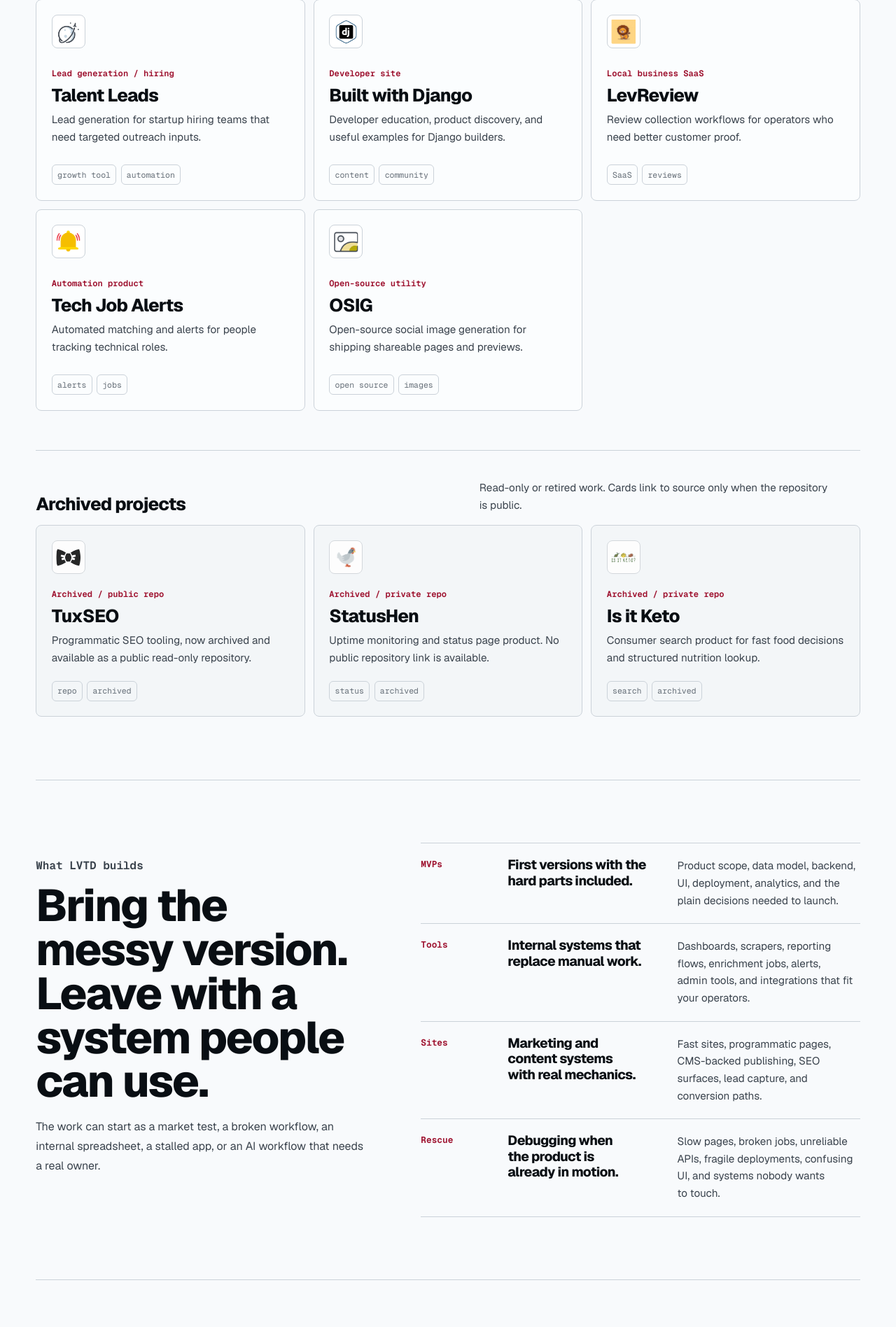
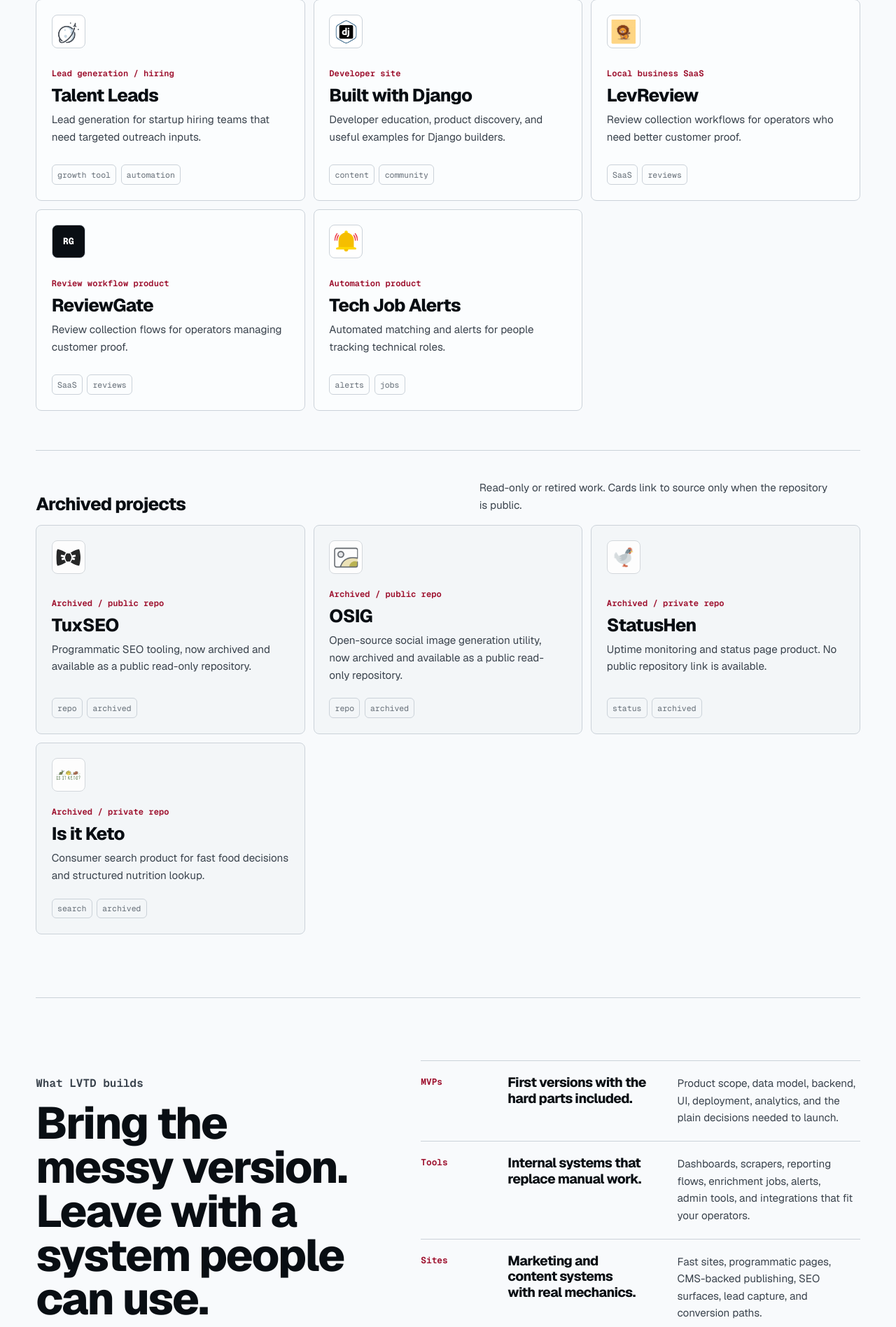
Before and after one commit to LVTD-LLC/lvtd-site, a Django app: template website/templates/website/home.html in a window 1280 px wide. Shown: the part 2626-4522 px from the top of the page at 70% size. Run offline with Django 5.2, Linux system fonts and the light colour scheme; the template is opened without the code that fills it: most values are stand-ins (such as "Sample title", 1, 10 or a date in 2020); style sheets or scripts are compiled from the project's sources.

Commit message:
feat: update project listings

```diff
--- a/website/templates/website/home.html
+++ b/website/templates/website/home.html
@@ -309,6 +309,23 @@
         </li>
 
         <li class="project-card-slot">
+        <a class="project-card" href="https://reviewgate.lvtd.dev/?ref=lvtd.dev&amp;utm_source=lvtd.dev">
+          <span class="project-media">
+            <span class="project-mark" aria-hidden="true">RG</span>
+          </span>
+          <span class="project-copy">
+            <span class="project-meta">Review workflow product</span>
+            <strong>ReviewGate</strong>
+            <span>Review collection flows for operators managing customer proof.</span>
+          </span>
+          <span class="project-tags" aria-label="ReviewGate categories">
+            <span>SaaS</span>
+            <span>reviews</span>
+          </span>
+        </a>
+        </li>
+
+        <li class="project-card-slot">
         <a class="project-card" href="https://gettjalerts.com?ref=lvtd.dev&amp;utm_source=lvtd.dev">
           <span class="project-media">
             <img src="{% static 'images/logos/techjobalerts.png' %}" width="96" height="96" loading="lazy" decoding="async" alt="Tech Job Alerts logo" class="project-logo" />
@@ -321,23 +338,6 @@
           <span class="project-tags" aria-label="Tech Job Alerts categories">
             <span>alerts</span>
             <span>jobs</span>
-          </span>
-        </a>
-        </li>
-
-        <li class="project-card-slot">
-        <a class="project-card" href="https://osig.app?ref=lvtd.dev&amp;utm_source=lvtd.dev">
-          <span class="project-media">
-            <img src="{% static 'images/logos/osig.png' %}" width="100" height="100" loading="lazy" decoding="async" alt="OSIG logo" class="project-logo" />
-          </span>
-          <span class="project-copy">
-            <span class="project-meta">Open-source utility</span>
-            <strong>OSIG</strong>
-            <span>Open-source social image generation for shipping shareable pages and previews.</span>
-          </span>
-          <span class="project-tags" aria-label="OSIG categories">
-            <span>open source</span>
-            <span>images</span>
           </span>
         </a>
         </li>
@@ -362,6 +362,23 @@
             <span>Programmatic SEO tooling, now archived and available as a public read-only repository.</span>
           </span>
           <span class="project-tags" aria-label="TuxSEO categories">
+            <span>repo</span>
+            <span>archived</span>
+          </span>
+        </a>
+        </li>
+
+        <li class="project-card-slot">
+        <a class="project-card project-card-archived" href="https://github.com/LVTD-LLC/osig">
+          <span class="project-media">
+            <img src="{% static 'images/logos/osig.png' %}" width="100" height="100" loading="lazy" decoding="async" alt="OSIG logo" class="project-logo" />
+          </span>
+          <span class="project-copy">
+            <span class="project-meta">Archived / public repo</span>
+            <strong>OSIG</strong>
+            <span>Open-source social image generation utility, now archived and available as a public read-only repository.</span>
+          </span>
+          <span class="project-tags" aria-label="OSIG categories">
             <span>repo</span>
             <span>archived</span>
           </span>
--- a/website/tests.py
+++ b/website/tests.py
@@ -47,6 +47,7 @@ class HomePageTests(TestCase):
             "Talent Leads",
             "Built with Django",
             "LevReview",
+            "ReviewGate",
             "Tech Job Alerts",
             "Is it Keto",
             "OSIG",
@@ -58,6 +59,9 @@ class HomePageTests(TestCase):
         self.assertNotContains(response, "Cleanapp")
         self.assertContains(response, "https://github.com/LVTD-LLC")
         self.assertContains(response, "https://github.com/LVTD-LLC/tuxseo")
+        self.assertContains(response, "https://github.com/LVTD-LLC/osig")
+        self.assertContains(response, "https://reviewgate.lvtd.dev/")
+        self.assertNotContains(response, "https://osig.app?ref=lvtd.dev")
         self.assertNotContains(response, "https://statushen.com")
         self.assertNotContains(response, "https://isitketo.org")
 
```
